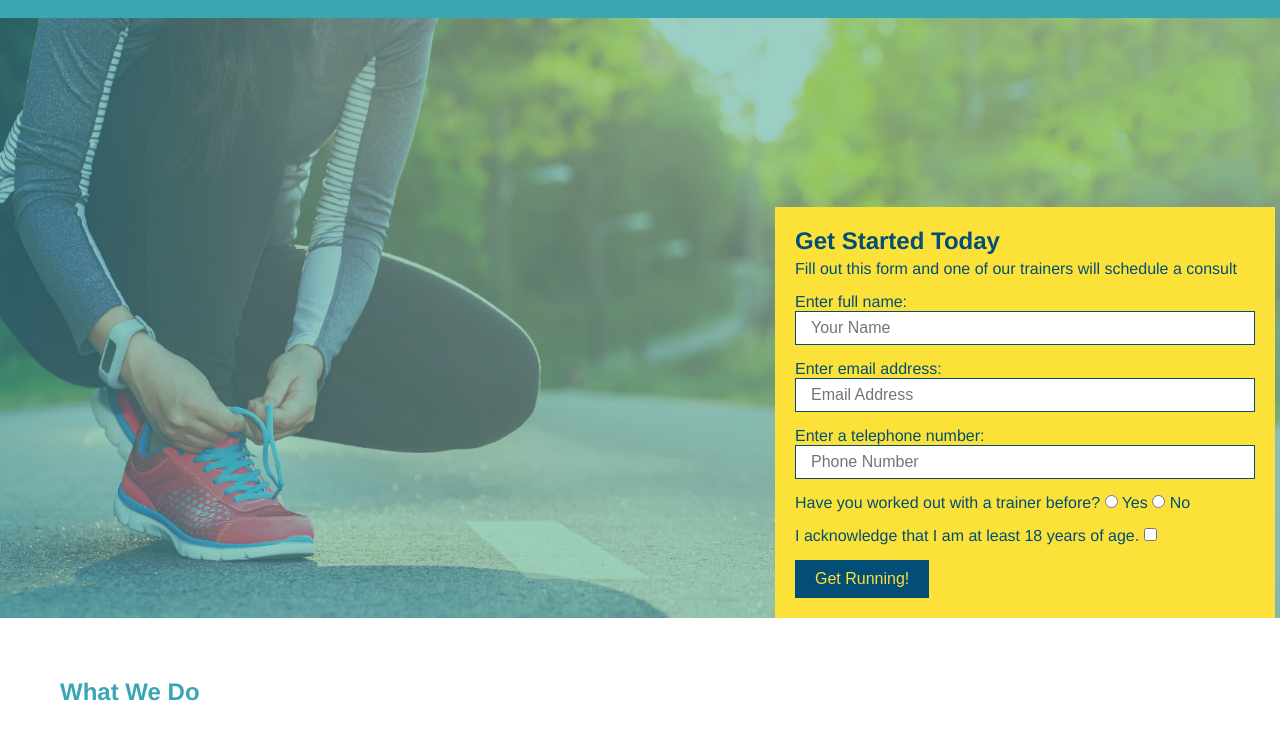
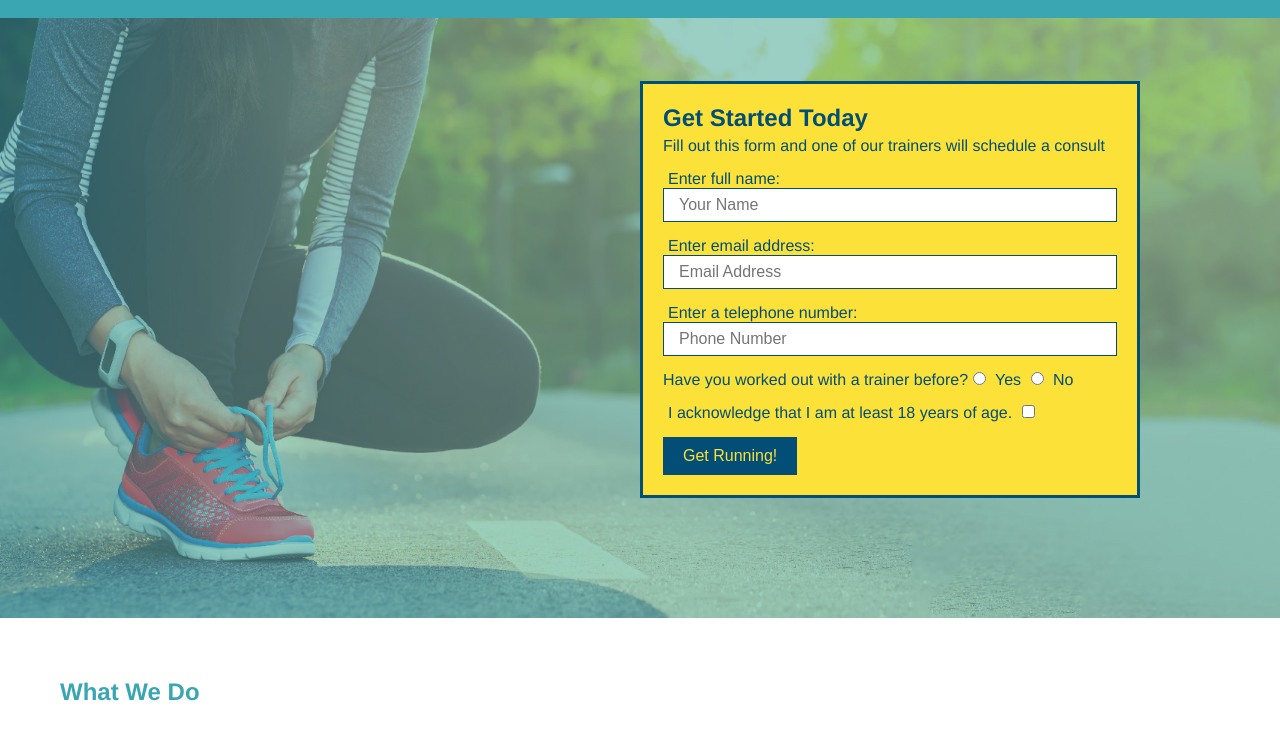
Before and after one commit to asidiki/run-buddy, a plain HTML site: page index.html in a window 1280 px wide. Shown: the part 64-800 px from the top of the page. Drawn offline with Linux system fonts and the light colour scheme.

Commit message:
edited hero styles

```diff
--- a/assets/css/style.css
+++ b/assets/css/style.css
@@ -70,8 +70,9 @@ section {
 }
 
 /* Hero Style Start */
+
 .hero {
-    background-image: url(../images/hero-bg.jpg);
+    background-image: url('../images/hero-bg.jpg');
     height: 600px;
     background-size: cover;
     background-position: center;
@@ -79,20 +80,20 @@ section {
   }
 
   .hero-form {
+    border: 3px solid #024e76;
     background-color: #fce138;
     padding: 20px;
     width: 500px;
     color: #024e76;
     position: absolute;
-    bottom: 0px;
-    right: 0px;
+    bottom: 120px;
+    right: 140px;
   }
 
-section div h3 {
+  .hero-form h3 {
     font-size: 24px;
-    padding: 0px;
+    margin: 0;
   }
-
   .hero-form p {
     margin: 5px 0 15px 0;
   }
@@ -107,7 +108,7 @@ section div h3 {
     margin-bottom: 15px;
   }
 
-.hero-form {
+  .hero-form label {
     margin: 0 5px;
   }
 
```
Lines whose indentation alone changed are shown as unchanged.
